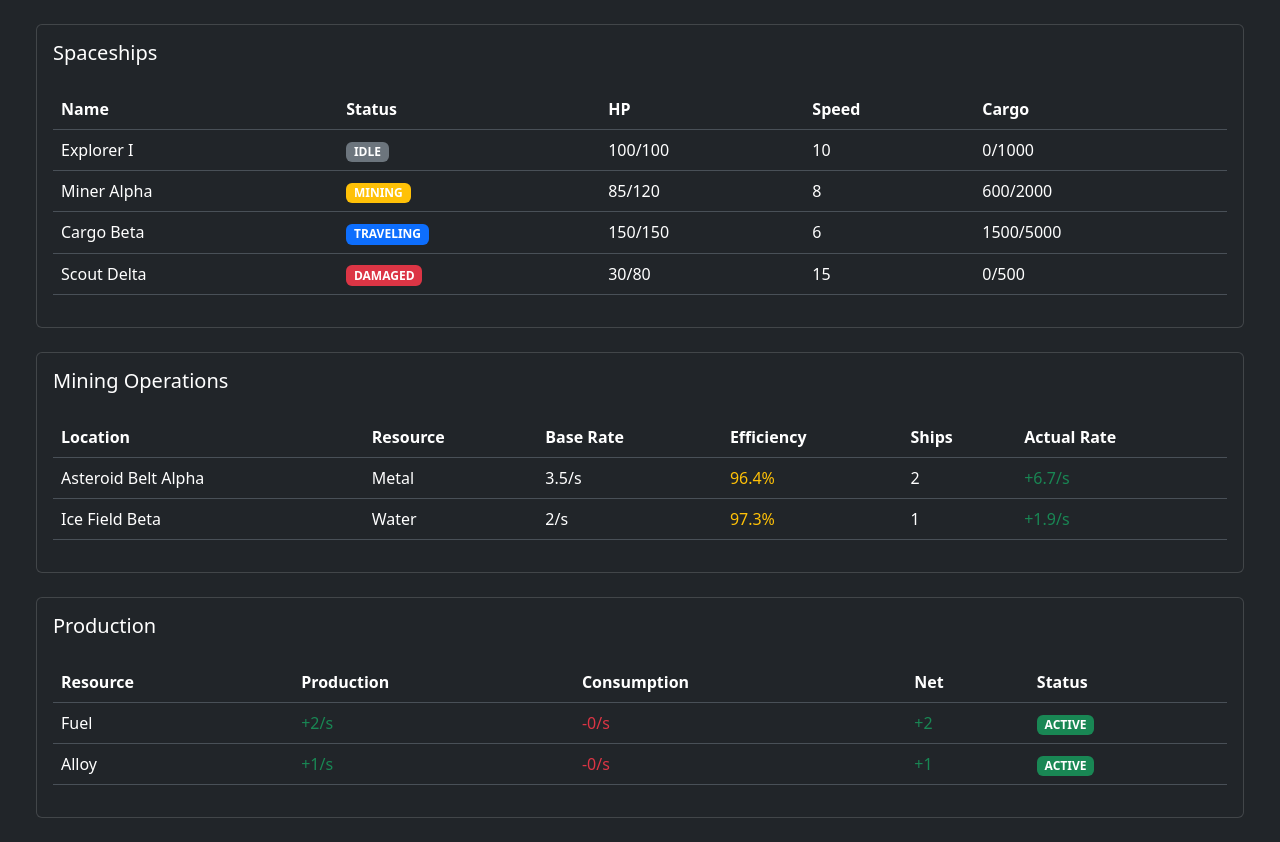
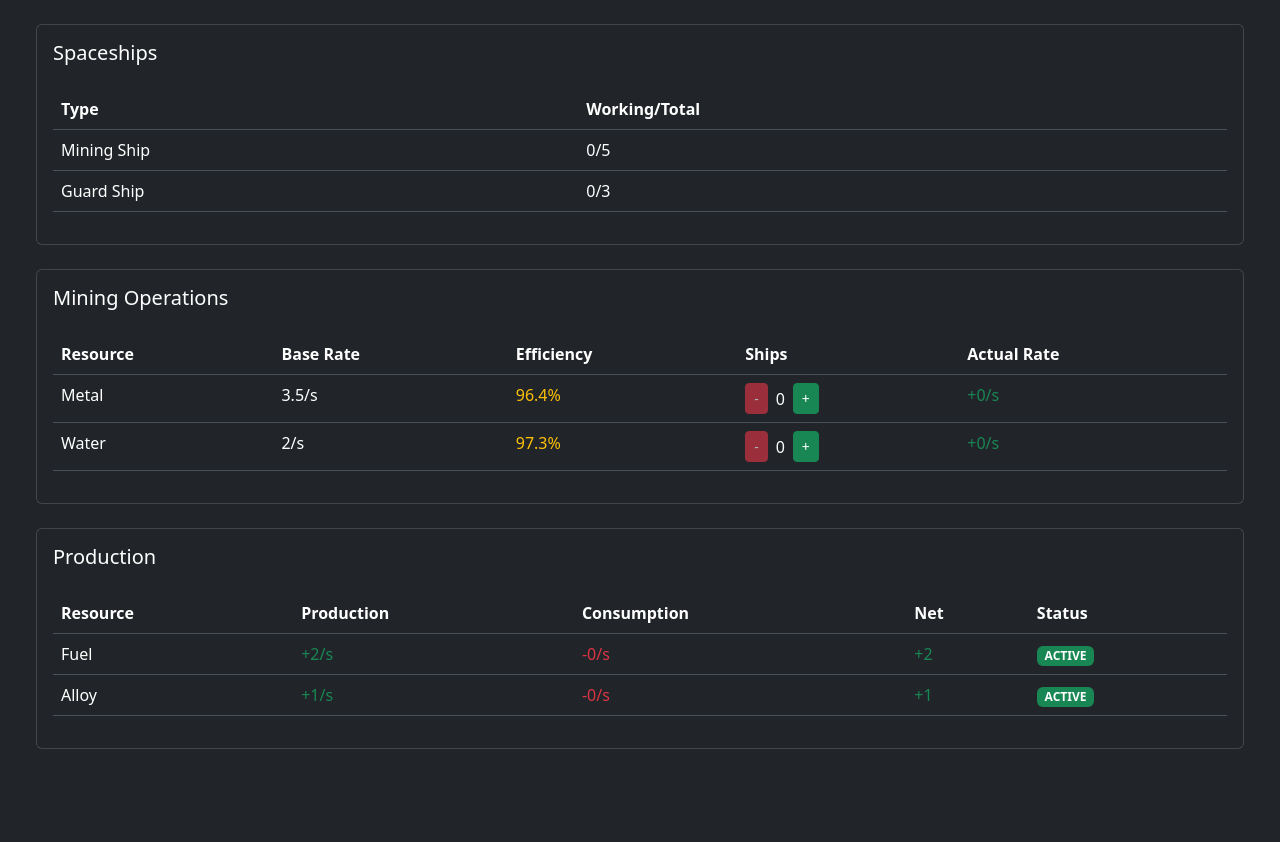
Before and after one commit to c1921/Stardust, a Vue app: page / in a window 1280 px wide. Shown: the part 733-1575 px from the top of the page. After the commit the page ends 1506 px from the top, so only its background shows below. Built offline with nearby package versions, Linux system fonts and the light colour scheme.

Commit message:
新增：为飞船分配采矿工作

```diff
--- a/src/components/MiningList.vue
+++ b/src/components/MiningList.vue
@@ -5,7 +5,6 @@
       <table class="table table-hover">
         <thead>
           <tr>
-            <th scope="col">Location</th>
             <th scope="col">Resource</th>
             <th scope="col">Base Rate</th>
             <th scope="col">Efficiency</th>
@@ -15,13 +14,26 @@
         </thead>
         <tbody>
           <tr v-for="operation in store.miningOperations" :key="operation.id">
-            <td>{{ operation.location }}</td>
             <td>{{ operation.resource }}</td>
             <td>{{ operation.rate }}/s</td>
             <td :class="getEfficiencyClass(operation.efficiency)">
               {{ operation.efficiency }}%
             </td>
-            <td>{{ operation.assignedShips }}</td>
+            <td>
+              <div class="d-flex align-items-center gap-2">
+                <button
+                  class="btn btn-sm btn-danger"
+                  @click="removeShip(operation.id)"
+                  :disabled="operation.assignedShips <= 0"
+                >-</button>
+                {{ operation.assignedShips }}
+                <button
+                  class="btn btn-sm btn-success"
+                  @click="addShip(operation.id)"
+                  :disabled="!hasAvailableShips"
+                >+</button>
+              </div>
+            </td>
             <td class="text-success">
               +{{ Number((operation.rate * operation.efficiency / 100 * operation.assignedShips).toFixed(1)) }}/s
             </td>
@@ -33,9 +45,29 @@
 </template>
 
 <script setup lang="ts">
+import { computed } from 'vue'
 import { useResourceStore } from '../stores/resource'
 
 const store = useResourceStore()
+
+const miningShip = computed(() =>
+  store.spaceshipTypes.find(ship => ship.name === "Mining Ship")
+)
+
+const hasAvailableShips = computed(() => {
+  if (!miningShip.value) return false
+  return miningShip.value.assignedToMining < miningShip.value.count
+})
+
+const addShip = (miningId: number) => {
+  if (!miningShip.value || !hasAvailableShips.value) return
+  store.assignShipToMining(miningShip.value.id, miningId, 1)
+}
+
+const removeShip = (miningId: number) => {
+  if (!miningShip.value) return
+  store.unassignShipFromMining(miningShip.value.id, miningId, 1)
+}
 
 const getEfficiencyClass = (efficiency: number) => {
   if (efficiency >= 110) return 'text-success'
--- a/src/components/ResourceList.vue
+++ b/src/components/ResourceList.vue
@@ -8,7 +8,6 @@
             <th scope="col">Name</th>
             <th scope="col">Amount</th>
             <th scope="col">Rate</th>
-            <th scope="col">Description</th>
           </tr>
         </thead>
         <tbody>
@@ -18,7 +17,6 @@
             <td :class="store.getResourceRate(resource.name) > 0 ? 'text-success' : 'text-danger'">
               {{ store.getResourceRate(resource.name) > 0 ? '+' : '' }}{{ store.getResourceRate(resource.name) }}/s
             </td>
-            <td class="text-muted">{{ resource.description }}</td>
           </tr>
         </tbody>
       </table>
--- a/src/components/SpaceshipList.vue
+++ b/src/components/SpaceshipList.vue
@@ -5,24 +5,14 @@
       <table class="table table-hover">
         <thead>
           <tr>
-            <th scope="col">Name</th>
-            <th scope="col">Status</th>
-            <th scope="col">HP</th>
-            <th scope="col">Speed</th>
-            <th scope="col">Cargo</th>
+            <th scope="col">Type</th>
+            <th scope="col">Working/Total</th>
           </tr>
         </thead>
         <tbody>
-          <tr v-for="ship in spaceships" :key="ship.id">
+          <tr v-for="ship in store.spaceshipTypes" :key="ship.id">
             <td>{{ ship.name }}</td>
-            <td>
-              <span class="badge" :class="getStatusClass(ship.status)">
-                {{ ship.status }}
-              </span>
-            </td>
-            <td>{{ ship.hp }}/{{ ship.maxHp }}</td>
-            <td>{{ ship.speed }}</td>
-            <td>{{ ship.currentCargo }}/{{ ship.maxCargo }}</td>
+            <td>{{ ship.assignedToMining }}/{{ ship.count }}</td>
           </tr>
         </tbody>
       </table>
@@ -31,67 +21,7 @@
 </template>
 
 <script setup lang="ts">
-interface Spaceship {
-  id: number;
-  name: string;
-  status: 'IDLE' | 'TRAVELING' | 'MINING' | 'DAMAGED';
-  hp: number;
-  maxHp: number;
-  speed: number;
-  currentCargo: number;
-  maxCargo: number;
-}
+import { useResourceStore } from '../stores/resource'
 
-const spaceships: Spaceship[] = [
-  {
-    id: 1,
-    name: "Explorer I",
-    status: 'IDLE',
-    hp: 100,
-    maxHp: 100,
-    speed: 10,
-    currentCargo: 0,
-    maxCargo: 1000
-  },
-  {
-    id: 2,
-    name: "Miner Alpha",
-    status: 'MINING',
-    hp: 85,
-    maxHp: 120,
-    speed: 8,
-    currentCargo: 600,
-    maxCargo: 2000
-  },
-  {
-    id: 3,
-    name: "Cargo Beta",
-    status: 'TRAVELING',
-    hp: 150,
-    maxHp: 150,
-    speed: 6,
-    currentCargo: 1500,
-    maxCargo: 5000
-  },
-  {
-    id: 4,
-    name: "Scout Delta",
-    status: 'DAMAGED',
-    hp: 30,
-    maxHp: 80,
-    speed: 15,
-    currentCargo: 0,
-    maxCargo: 500
-  }
-];
-
-const getStatusClass = (status: Spaceship['status']) => {
-  const classes = {
-    'IDLE': 'bg-secondary',
-    'TRAVELING': 'bg-primary',
-    'MINING': 'bg-warning',
-    'DAMAGED': 'bg-danger'
-  };
-  return classes[status];
-};
+const store = useResourceStore()
 </script>
--- a/src/stores/resource.ts
+++ b/src/stores/resource.ts
@@ -5,7 +5,6 @@ export interface Resource {
   id: number
   name: string
   amount: number
-  description: string
 }
 
 export interface ProductionItem {
@@ -21,13 +20,19 @@ export interface ProductionItem {
 
 export interface MiningOperation {
   id: number
-  location: string
   resource: string
   rate: number
   assignedShips: number
-  efficiency: number  // 当前效率
-  minEfficiency: number  // 最小效率
-  maxEfficiency: number  // 最大效率
+  efficiency: number
+  minEfficiency: number
+  maxEfficiency: number
+}
+
+export interface SpaceshipType {
+  id: number
+  name: string
+  count: number
+  assignedToMining: number
 }
 
 export const useResourceStore = defineStore('resource', () => {
@@ -36,26 +41,22 @@ export const useResourceStore = defineStore('resource', () => {
     {
       id: 1,
       name: "Fuel",
-      amount: 1000,
-      description: "Spacecraft fuel for interstellar travel"
+      amount: 1000
     },
     {
       id: 2,
       name: "Metal",
-      amount: 500,
-      description: "Raw materials for construction"
+      amount: 500
     },
     {
       id: 3,
       name: "Water",
-      amount: 800,
-      description: "Essential for life support"
+      amount: 800
     },
     {
       id: 4,
       name: "Alloy",
-      amount: 0,
-      description: "Advanced construction material"
+      amount: 0
     }
   ])
 
@@ -85,23 +86,37 @@ export const useResourceStore = defineStore('resource', () => {
   const miningOperations = ref<MiningOperation[]>([
     {
       id: 1,
-      location: "Asteroid Belt Alpha",
       resource: "Metal",
       rate: 3.5,
-      assignedShips: 2,
+      assignedShips: 0,
       efficiency: 100,
       minEfficiency: 80,
       maxEfficiency: 120
     },
     {
       id: 2,
-      location: "Ice Field Beta",
       resource: "Water",
       rate: 2.0,
-      assignedShips: 1,
+      assignedShips: 0,
       efficiency: 100,
       minEfficiency: 90,
       maxEfficiency: 110
+    }
+  ])
+
+  // 舰船类型列表
+  const spaceshipTypes = ref<SpaceshipType[]>([
+    {
+      id: 1,
+      name: "Mining Ship",
+      count: 5,
+      assignedToMining: 0
+    },
+    {
+      id: 2,
+      name: "Guard Ship",
+      count: 3,
+      assignedToMining: 0
     }
   ])
 
@@ -177,11 +192,43 @@ export const useResourceStore = defineStore('resource', () => {
     setInterval(updateResources, 1000)
   }
 
+  // 分配舰船到采矿操作
+  const assignShipToMining = (shipTypeId: number, miningId: number, count: number) => {
+    const shipType = spaceshipTypes.value.find(s => s.id === shipTypeId)
+    const mining = miningOperations.value.find(m => m.id === miningId)
+
+    if (!shipType || !mining) return
+
+    // 确保不超过可用舰船数量
+    const availableShips = shipType.count - shipType.assignedToMining
+    const actualAssignment = Math.min(count, availableShips)
+
+    shipType.assignedToMining += actualAssignment
+    mining.assignedShips += actualAssignment
+  }
+
+  // 从采矿操作中移除舰船
+  const unassignShipFromMining = (shipTypeId: number, miningId: number, count: number) => {
+    const shipType = spaceshipTypes.value.find(s => s.id === shipTypeId)
+    const mining = miningOperations.value.find(m => m.id === miningId)
+
+    if (!shipType || !mining) return
+
+    // 确保不超过已分配的舰船数量
+    const actualUnassignment = Math.min(count, mining.assignedShips)
+
+    shipType.assignedToMining -= actualUnassignment
+    mining.assignedShips -= actualUnassignment
+  }
+
   return {
     resources,
     productionItems,
     miningOperations,
     getResourceRate,
-    startResourceLoop
+    startResourceLoop,
+    spaceshipTypes,
+    assignShipToMining,
+    unassignShipFromMining
   }
 })
```
